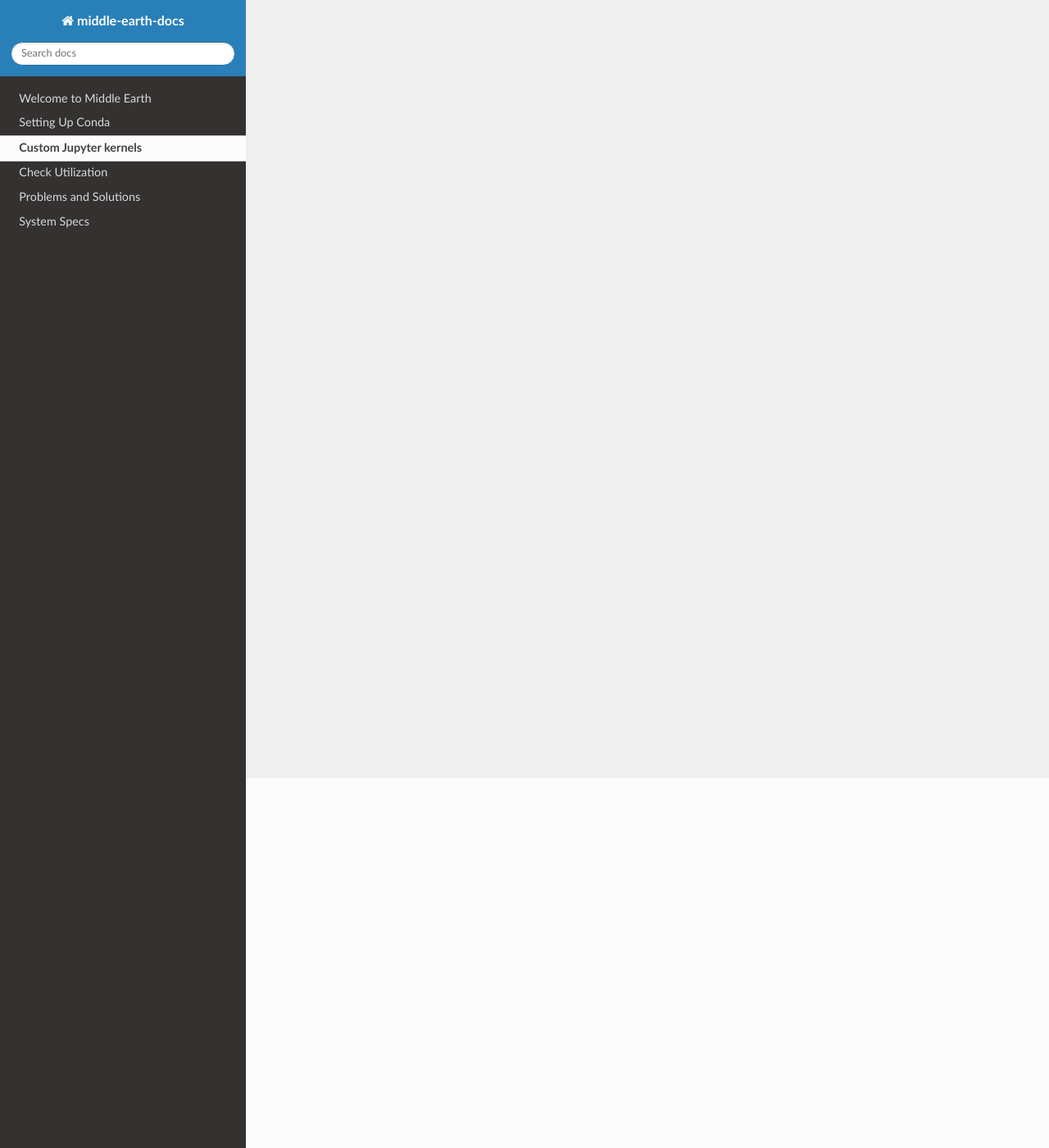
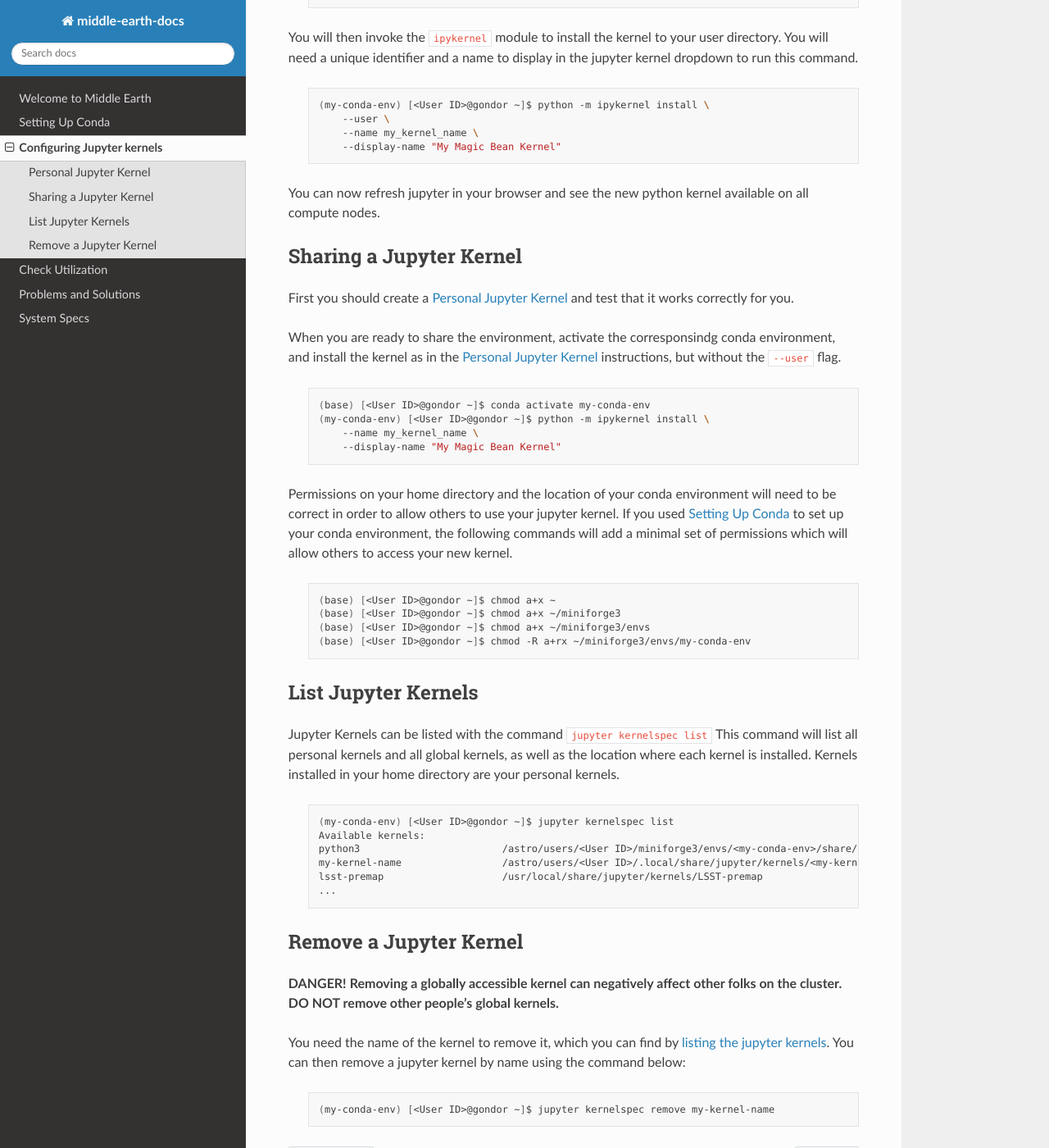
Before and after one commit to dirac-institute/middle-earth-docs, a Sphinx documentation site: the page built from docs/jupyterkernel.rst, in a window 1280 px wide and 1400 px high, scrolled down 451 px. Shown: the whole window at 82% size. Built offline with Sphinx 7.4.7 and the Read the Docs theme 3.1.0, drawn with Linux system fonts in a browser that asks for light colours; some of the changed text lies outside the part shown.

Commit message:
Adding Jupyter docs, updating ssh lines per feedback to remove -CYA

```diff
--- a/docs/index.rst
+++ b/docs/index.rst
@@ -15,8 +15,8 @@ Basic Jupyterhub and shell access are as follows:
 
 * `Arnor Juptyerhub <https://arnor.astro.washington.edu/jupyter>`_
 * `Gondor Jupyterhub <https://gondor.astro.washington.edu/jupyter>`_
-* Arnor SSH: ``ssh -CYA <NetID>@arnor.astro.washington.edu``
-* Gondor SSH: ``ssh -CYA <NetID>@gondor.astro.washington.edu``
+* Arnor SSH: ``ssh <NetID>@arnor.astro.washington.edu``
+* Gondor SSH: ``ssh <NetID>@gondor.astro.washington.edu``
 
 Communication about system status is in the `#computing <https://uw-dirac.slack.com/archives/C8WRK67LY>`_ channel on the
 `DiRAC Slack workspace <https://uw-dirac.slack.com/>`_.
--- a/docs/jupyterkernel.rst
+++ b/docs/jupyterkernel.rst
@@ -1,8 +1,88 @@
-######################
-Custom Jupyter kernels
-######################
+###########################
+Configuring Jupyter kernels
+###########################
 
 First follow the setup steps in :doc:`conda` to create a new conda environment which you will use for your kernel. Once
 that is working you can make it available as a jupyter kernel.
 
-Coming soon ....
+-----------------------
+Personal Jupyter Kernel
+-----------------------
+
+Once you have created and activated a conda environment (following the steps in :doc:`conda`) you will need to ensure
+the ``ipykernel`` package is installed in your new conda environment. see below:
+
+    .. code-block:: bash
+
+        (base) [<User ID>@gondor ~]$ conda activate my-conda-env
+        (my-conda-env) [<User ID>@gondor ~]$ conda install ipykernel
+        ... follow prompts to install ...
+
+You will then invoke the ``ipykernel`` module to install the kernel to your user directory. You will need a unique identifier
+and a name to display in the jupyter kernel dropdown to run this command.
+
+    .. code-block:: bash
+
+        (my-conda-env) [<User ID>@gondor ~]$ python -m ipykernel install \
+            --user \
+            --name my_kernel_name \
+            --display-name "My Magic Bean Kernel"
+
+You can now refresh jupyter in your browser and see the new python kernel available on all compute nodes.
+
+------------------------
+Sharing a Jupyter Kernel
+------------------------
+
+First you should create a `Personal Jupyter Kernel`_ and test that it works correctly for you.
+
+When you are ready to share the environment, activate the corresponsindg conda environment, and install the kernel as in the
+`Personal Jupyter Kernel`_ instructions, but without the ``--user`` flag.
+
+    .. code-block:: bash
+
+        (base) [<User ID>@gondor ~]$ conda activate my-conda-env
+        (my-conda-env) [<User ID>@gondor ~]$ python -m ipykernel install \
+            --name my_kernel_name \
+            --display-name "My Magic Bean Kernel"
+
+Permissions on your home directory and the location of your conda environment will need to be correct in order to allow others to
+use your jupyter kernel. If you used :doc:`conda` to set up your conda environment, the following commands will add a minimal
+set of permissions which will allow others to access your new kernel.
+
+    .. code-block:: bash
+
+        (base) [<User ID>@gondor ~]$ chmod a+x ~
+        (base) [<User ID>@gondor ~]$ chmod a+x ~/miniforge3
+        (base) [<User ID>@gondor ~]$ chmod a+x ~/miniforge3/envs
+        (base) [<User ID>@gondor ~]$ chmod -R a+rx ~/miniforge3/envs/my-conda-env
+
+--------------------
+List Jupyter Kernels
+--------------------
+
+Jupyter Kernels can be listed with the command ``jupyter kernelspec list`` This command will list all personal kernels and all
+global kernels, as well as the location where each kernel is installed. Kernels installed in your home directory are your
+personal kernels.
+
+    .. code-block:: bash
+
+        (my-conda-env) [<User ID>@gondor ~]$ jupyter kernelspec list
+        Available kernels:
+        python3                        /astro/users/<User ID>/miniforge3/envs/<my-conda-env>/share/jupyter/kernels/python3
+        my-kernel-name                 /astro/users/<User ID>/.local/share/jupyter/kernels/<my-kernel-name>
+        lsst-premap                    /usr/local/share/jupyter/kernels/LSST-premap
+        ...
+
+-----------------------
+Remove a Jupyter Kernel
+-----------------------
+
+**DANGER!** **Removing a globally accessible kernel can negatively affect other folks on the cluster. DO NOT remove other people's global kernels.**
+
+You need the name of the kernel to remove it, which you can find by `listing the jupyter kernels <List Jupyter Kernel>`_.  You can then
+remove a jupyter kernel by name using the command below:
+
+    .. code-block:: bash
+
+        (my-conda-env) [<User ID>@gondor ~]$ jupyter kernelspec remove my-kernel-name
```
Also changed, not shown: docs/conda.rst (+1 -6 lines).
